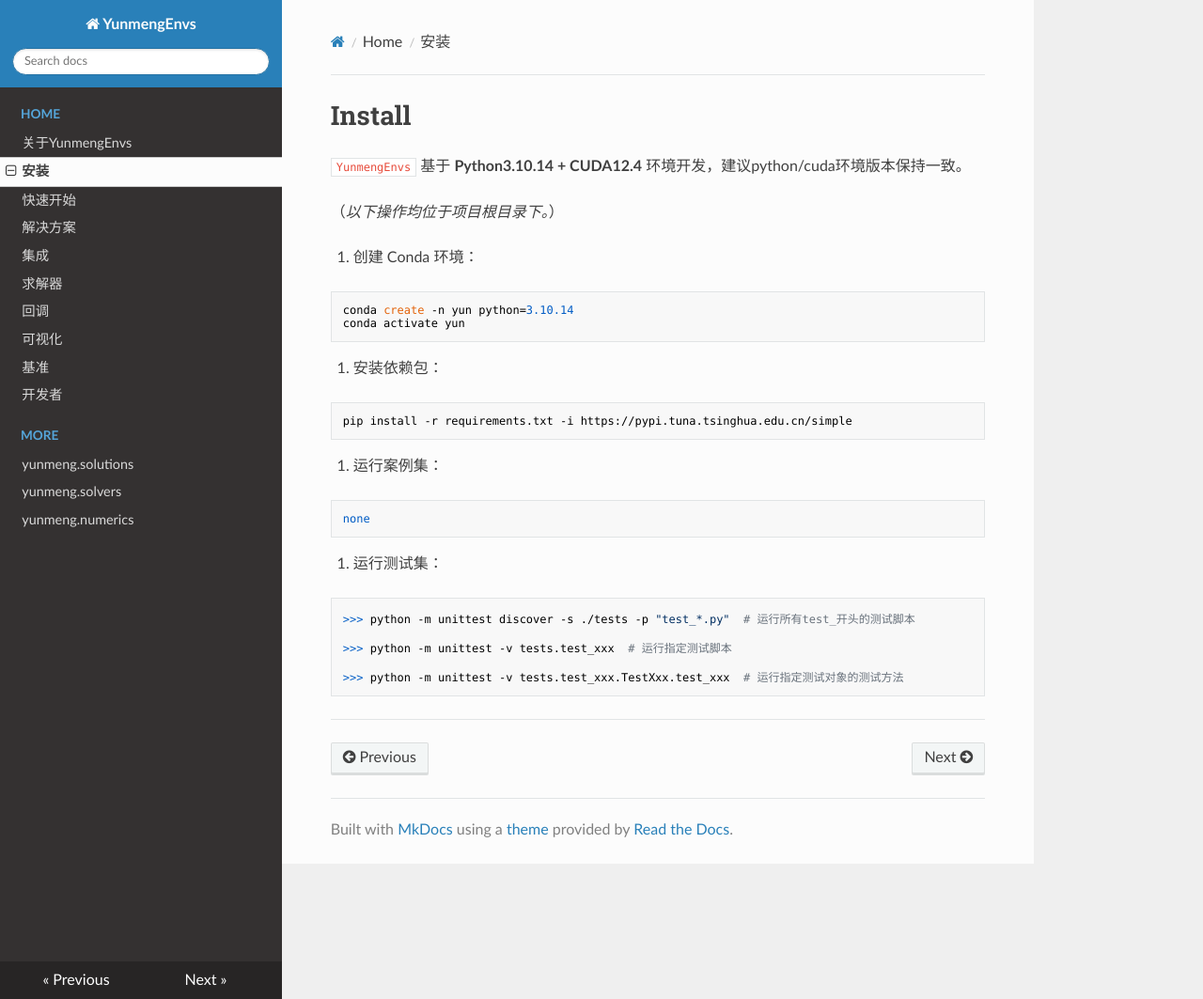
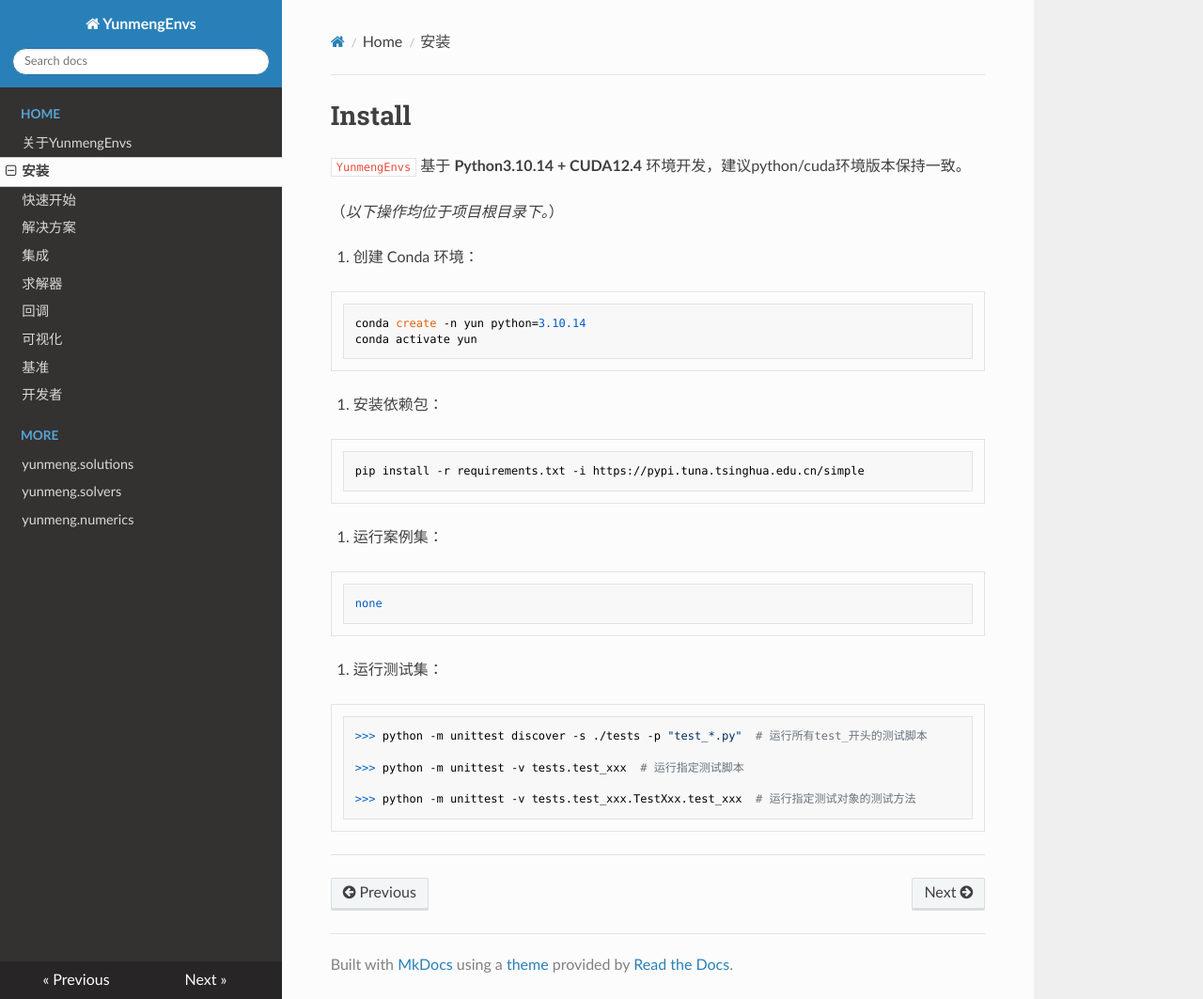
Before and after one commit to NumHub612/YunmengEnvs, an MkDocs documentation site: the page built from docs/Install.md, in a window 1280 px wide and 1063 px high. Shown: the whole window at 94% size. Built offline with MkDocs 1.6.1, drawn with Linux system fonts in a browser that asks for light colours; nearby versions of some CDN libraries.

Commit message:
chore: pages

```diff
--- a/mkdocs.yml
+++ b/mkdocs.yml
@@ -43,3 +43,36 @@
             heading_level: 3
             show_signature_annotations: true
             modernize_annotations: true
+
+markdown_extensions:
+  - markdown.extensions.fenced_code
+  - pymdownx.highlight
+  - pymdownx.superfences
+  - pymdownx.inlinehilite
+  - pymdownx.tabbed
+  - pymdownx.details
+  - pymdownx.emoji:
+      emoji_index: !!python/name:pymdownx.emoji.gemoji
+      emoji_generator: !!python/name:pymdownx.emoji.to_svg
+  - pymdownx.magiclink
+  - pymdownx.tasklist:
+      custom_checkbox: true
+  - pymdownx.tilde
+  - pymdownx.arithmatex:
+      generic: true
+  - pymdownx.betterem:
+      smart_enable: all
+  - pymdownx.caret
+  - pymdownx.keys
+  - pymdownx.mark
+  - pymdownx.progressbar
+  - pymdownx.saneheaders
+  - pymdownx.smartsymbols
+  - pymdownx.striphtml
+  - pymdownx.escapeall:
+      hardbreak: true
+      ampersand: true
+  - pymdownx.keypress
+  - pymdownx.snippets
+  - pymdownx.tabbed
+  - pymdownx.tilde
```
Also changed, not shown: _config.yml (deleted, +0 -45 lines).
